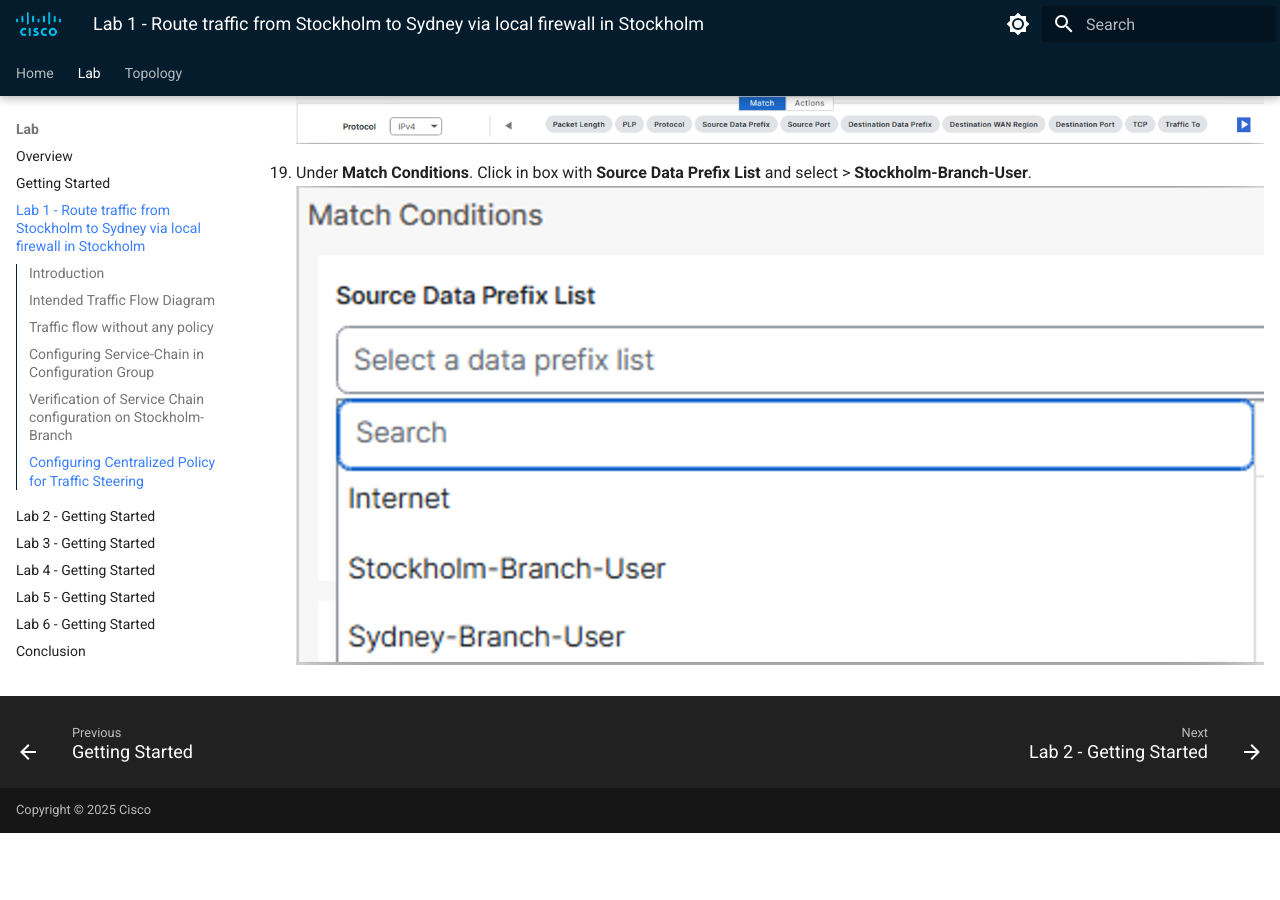
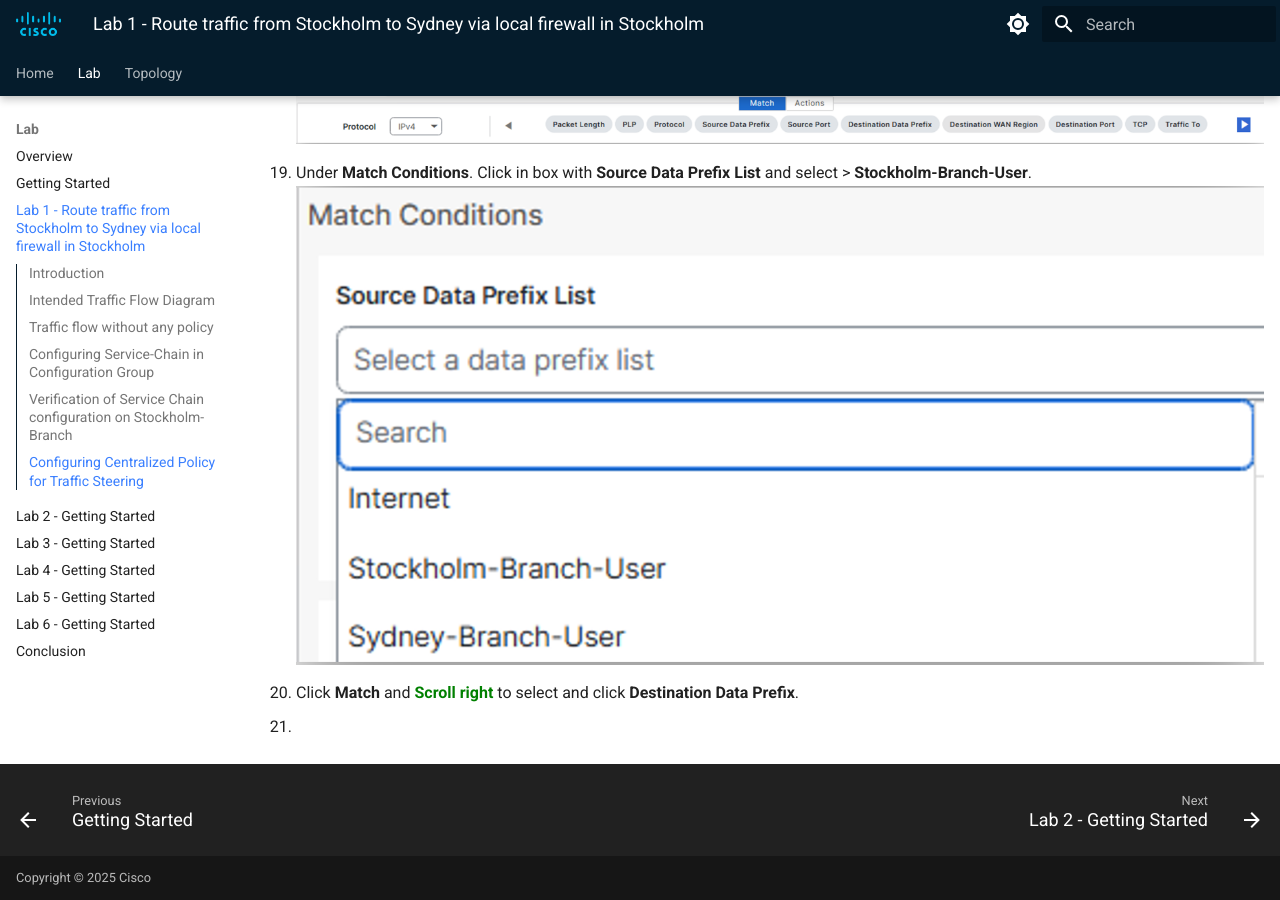
Before and after one commit to ciscodocs/ltrent-2008-clemea25, an MkDocs documentation site: the page built from docs/lab1_getting_started.md, in a window 1280 px wide and 900 px high, scrolled down 20943 px. Built offline with MkDocs 1.6.1 and Material for MkDocs 9.7.7, drawn with Linux system fonts in a browser that asks for light colours; before the commit the page ends 21776 px from its top, so only the background shows below that.

Commit message:
Scenario-1 guide

```diff
--- a/docs/lab1_getting_started.md
+++ b/docs/lab1_getting_started.md
@@ -262,3 +262,5 @@ Next, we will configure a centralized data policy to ensure that traffic initiat
     ![Data Policy Match Rules](./assets/S-1-figure-35.png){ .off-glb .small .center }
 13. Under **Match Conditions**. Click in box with **Source Data Prefix List** and select > **Stockholm-Branch-User**.
     ![Data Policy Match Source Data Prefix](./assets/S-1-figure-36.png){ .off-glb .small .center }
+14. Click **Match** and **<font color="green">Scroll right</font>** to select and click **Destination Data Prefix**.
+15.
```
Also changed, not shown: docs/assets/S-1-figure-37.png (added), docs/assets/S-1-figure-38.png (added).
